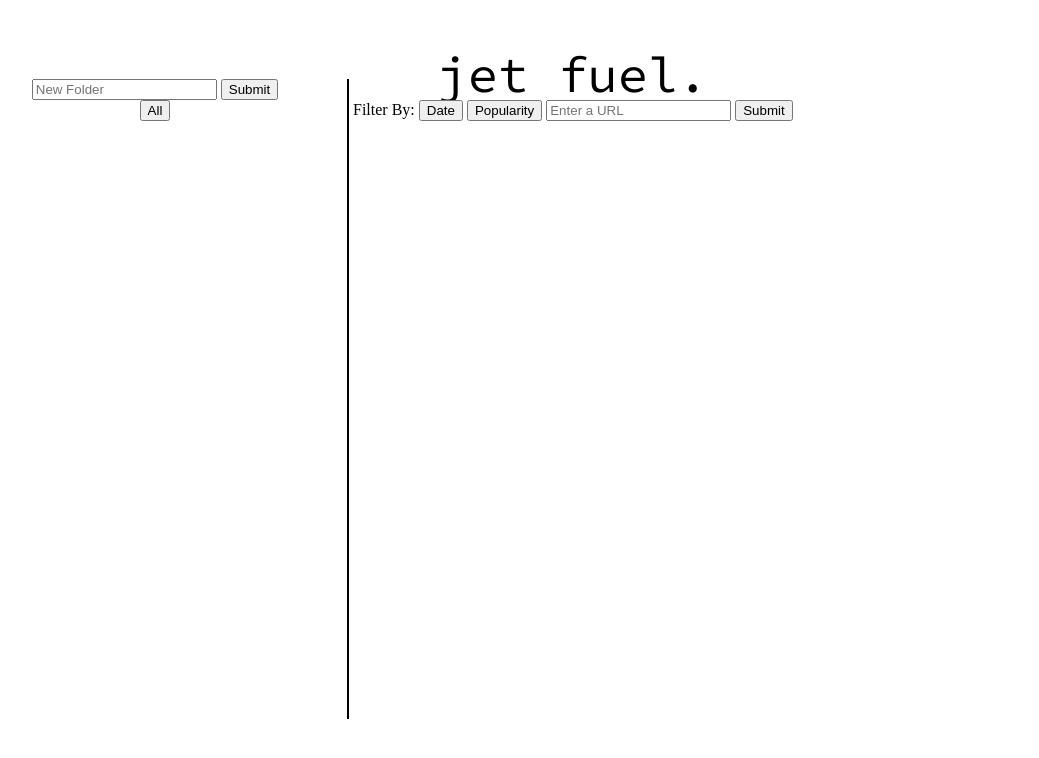
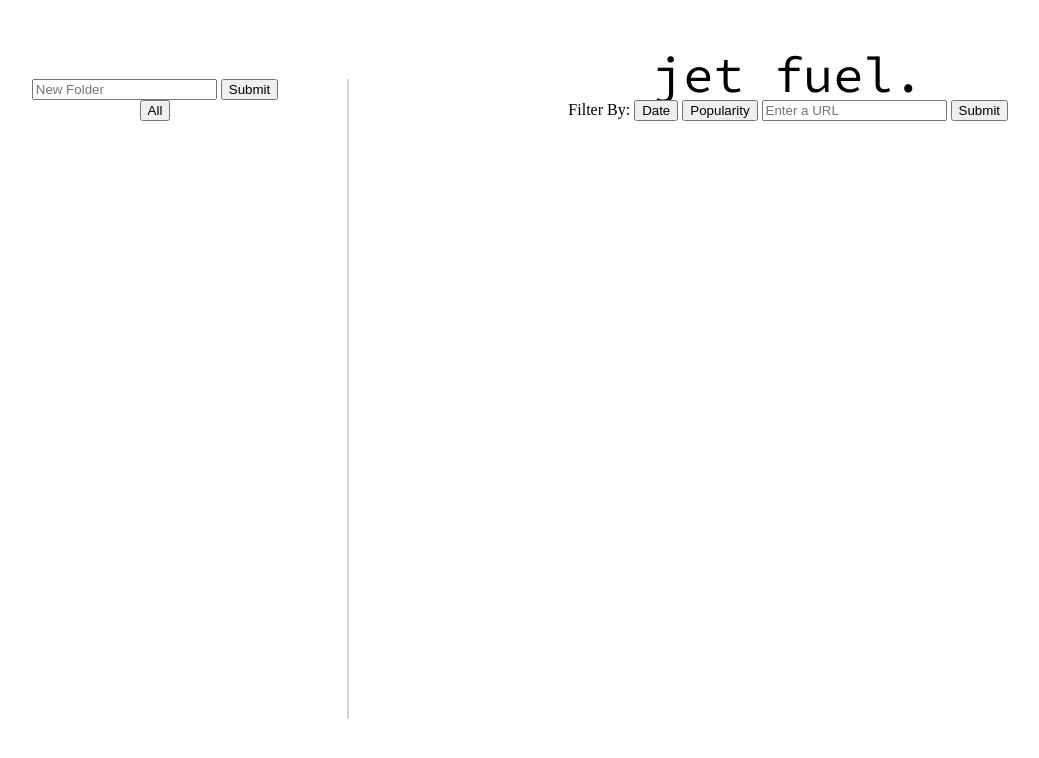
Before and after one commit to jksmall0631/jet-fuel, a website: page public/index.html in a window 1280 px wide. Shown: the whole page, without its empty margins (37-1076 px from the left). Drawn offline with Linux system fonts and the light colour scheme.

Commit message:
adjust border color

```diff
--- a/public/main.css
+++ b/public/main.css
@@ -2,7 +2,7 @@
   display: inline-block;
   width: 30%;
   height: 80vh;
-  border-right: 2px solid black;
+  border-right: 2px solid lightGrey;
   margin-top: 50px;
   text-align: center;
 }
@@ -12,6 +12,7 @@
   text-align: center;
   /*padding-top: 60px;*/
   height: 100vh;
+  width: 68%;
 }
 
 .main h1 {
```
